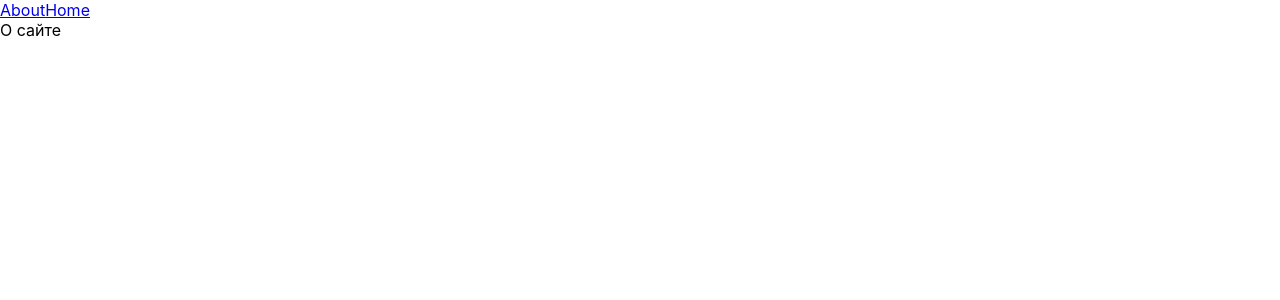
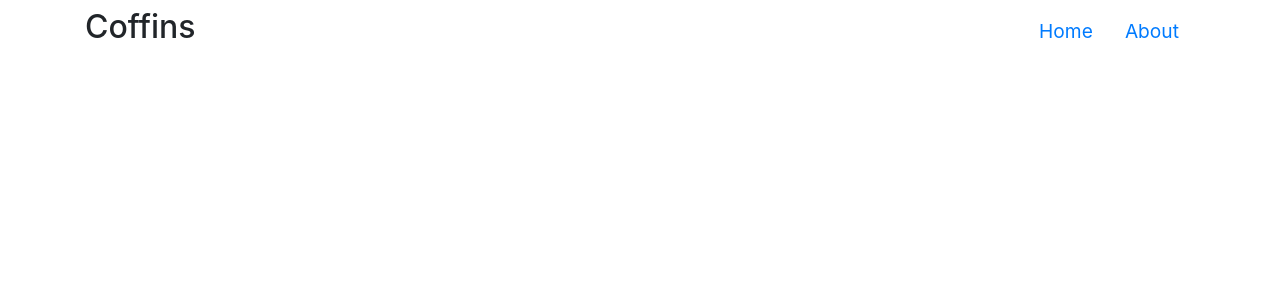
Before and after one commit to evilsquirr3l/eShop, a React (Create React App) app in the folder eShop.API/clientapp/: page /about in a window 1280 px wide. Shown: the top 300 px of the page. Built offline with nearby package versions, Linux system fonts and the light colour scheme.

Commit message:
feat: add homepage

```diff
--- /dev/null
+++ b/eShop.API/clientapp/src/About/About.module.scss
@@ -0,0 +1,99 @@
+html{
+  font-family: -apple-system, BlinkMacSystemFont, 'Segoe UI', serif;
+  font-weight: 200;
+}
+
+h1, h2, h3, h4 ,h5 ,h6, p{
+  margin: 0;
+  padding: 0;
+}
+
+body *{
+  -webkit-box-sizing: border-box;
+  box-sizing: border-box;
+}
+
+
+.testimonials{
+  padding-bottom: 2.2em;
+  text-align: center;
+  color: #666;
+}
+.testimonials h1{
+  color: #222;
+  font-size: 1.3em;
+}
+.testimonials .test-body{padding: 1em;}
+.testimonials .item{
+  text-align: center;
+  padding: 1em 0;
+}
+.testimonials img{
+  width: 4.8em;
+  height: 4.8em;
+  border-radius: 50%;
+}
+.testimonials .name{color: blue;}
+.testimonials .desig{
+  font-size: 0.7em;
+  padding: 0.5em 0;
+  color: #777;
+}
+.testimonials .share{
+  margin: 0 auto;
+  width: 5em;
+  display: -webkit-box;
+  display: -ms-flexbox;
+  display: flex;
+  -webkit-box-pack: justify;
+  -ms-flex-pack: justify;
+  justify-content: space-between;
+}
+.testimonials i{
+  color: #bfbfbf;
+  padding: 0.5em 0;
+  -webkit-transition: all 0.5s;
+  -o-transition: all 0.5s;
+  transition: all 0.5s;
+  cursor: pointer;
+}
+.testimonials i:hover{color: blue;}
+.testimonials p{
+  max-width: 27em;
+  margin: 0 auto;
+  font-size: 0.8em;
+}
+.testimonials button{
+  font-size: 1em;
+  background-color: blue;
+  color: white;
+  padding: 0.8em 2em;
+  border-radius: 2em;
+  border: 0;
+  cursor: pointer;
+  -webkit-transition: all 0.2s;
+  -o-transition: all 0.2s;
+  transition: all 0.2s;
+}
+
+.testimonials button:hover{
+  background-color: #444;
+}
+
+@media (min-width: 38.4rem){
+  .testimonials{
+    font-size: 1.2em;
+  }
+  .testimonials .test-body{
+    display: -webkit-box;
+    display: -ms-flexbox;
+    display: flex;
+    -webkit-box-pack: center;
+    -ms-flex-pack: center;
+    justify-content: center;
+  }
+  .testimonials p{
+    text-align: left;
+    padding: 1em;
+  }
+}
--- /dev/null
+++ b/eShop.API/clientapp/src/About/About.tsx
@@ -0,0 +1,12 @@
+import React from "react";
+import './About.module.scss'
+
+const About = () => {
+    return (
+        <div>
+
+        </div>
+    )
+}
+
+export default About;
--- a/eShop.API/clientapp/src/App.css
+++ b/eShop.API/clientapp/src/App.css
@@ -1,38 +1,135 @@
-.App {
-  text-align: center;
+:root {
+  --primary-color: #333;
+  --secondary-color: #444;
+  --overlay-color: rgba(0, 0, 0, 0.7);
 }
 
-.App-logo {
-  height: 40vmin;
-  pointer-events: none;
+* {
+  box-sizing: border-box;
+  margin: 0;
+  padding: 0;
 }
 
-@media (prefers-reduced-motion: no-preference) {
-  .App-logo {
-    animation: App-logo-spin infinite 20s linear;
-  }
+body {
+  font-family: 'Catamaran', sans-serif;
+  line-height: 1.6;
+  color: #333;
+  font-size: 1.1rem;
 }
 
-.App-header {
-  background-color: #282c34;
-  min-height: 100vh;
+h1,
+h2,
+h3,
+h4 {
+  line-height: 1.3;
+}
+
+a {
+  color: #444;
+  text-decoration: none;
+}
+
+ul {
+  list-style: none;
+}
+
+.container {
+  max-width: 1100px;
+  margin: auto;
+  overflow: hidden;
+  padding: 0 2rem;
+}
+
+.navbar {
+  font-size: 1.2rem;
+  padding-top: 0.3rem;
+  padding-bottom: 0.3rem;
+}
+
+.navbar .container {
+  display: grid;
+  grid-template-columns: repeat(2, 1fr);
+  grid-gap: 2rem;
+}
+
+.navbar .logo {
+  font-size: 2rem;
+}
+
+.navbar ul {
+  justify-self: flex-end;
+  display: flex;
+  align-items: center;
+  justify-content: center;
+}
+
+.navbar a {
+  padding: 0 1rem;
+}
+
+.navbar a:hover {
+  color: #555;
+}
+
+.section-a {
+  margin: 2rem 0;
+}
+
+.section-a .container {
+  display: grid;
+  grid-template-columns: 1fr 1fr;
+  grid-gap: 3rem;
+  align-items: center;
+  justify-content: center;
+}
+
+.section-a h1 {
+  font-size: 4rem;
+  color: var(--primary-color);
+}
+
+.section-a p {
+  margin: 1rem 0;
+}
+
+.section-b {
+  position: relative;
+  background: url('https://static.highsnobiety.com/thumbor/-awy8Cb45ZM70HsdedG6Qu_f9mg=/1600x1067/static.highsnobiety.com/wp-content/uploads/2020/01/24224831/the-gentlemen-movie-style-01.jpg') no-repeat bottom center/cover;
+  height: 600px;
+}
+
+.section-b-inner {
+  color: #fff;
+  height: 100%;
   display: flex;
   flex-direction: column;
   align-items: center;
   justify-content: center;
-  font-size: calc(10px + 2vmin);
-  color: white;
+  text-align: center;
+  margin: auto;
+  max-width: 860px;
+  padding: 5rem 0;
 }
 
-.App-link {
-  color: #61dafb;
+.section-b-inner h3 {
+  font-size: 2rem;
 }
 
-@keyframes App-logo-spin {
-  from {
-    transform: rotate(0deg);
-  }
-  to {
-    transform: rotate(360deg);
-  }
+.section-b-inner h2 {
+  font-size: 5rem;
+  margin-top: 1rem;
 }
+
+.section-b-inner p {
+  margin-top: 1rem;
+  font-size: 1.5rem;
+}
+
+.overlay {
+  height: 100%;
+  width: 100%;
+  position: absolute;
+  top: 0;
+  left: 0;
+  background-color: var(--overlay-color);
+}
--- a/eShop.API/clientapp/src/App.tsx
+++ b/eShop.API/clientapp/src/App.tsx
@@ -1,42 +1,20 @@
 import React from 'react';
 import './App.css';
-import {NavLink, Route} from 'react-router-dom'
-
+import NavBar from "./Navbar/Navbar";
+import {Route} from "react-router-dom";
+import Home from "./Home/Home";
+import About from "./About/About";
 
 function App() {
     return (
-        <NavBar/>
+        <div>
+            <NavBar/>
+            <div>
+                <Route path='/about' render={About}/>
+                <Route exact path='/' component={Home}/>
+            </div>
+        </div>
     );
 }
 
-function NavBar() {
-    return (
-        <div>
-            <NavLink to='/about'>
-                About
-            </NavLink>
-            <NavLink to='/'>
-                Home
-            </NavLink>
-            <div>
-                <Route path='/about' render={About}>О сайте</Route>
-                <Route exact path='/' component={Home}>Главная</Route>
-            </div>
-        </div>
-
-    )
-}
-
-function Home() {
-    return (
-        <div>home</div>
-    )
-}
-
-function About() {
-    return (
-        <div>About</div>
-    )
-}
-
 export default App;
--- /dev/null
+++ b/eShop.API/clientapp/src/Home/Home.tsx
@@ -0,0 +1,40 @@
+import Button from "@material-ui/core/Button";
+import React from "react";
+import About from "../About/About";
+
+const Home = () => {
+    return (
+        <div>
+            <section className="section-a">
+                <div className="container">
+                    <div>
+                        <h1>Лучшие костюмы. Без ограничений.</h1>
+                        <p>
+                            Не смейте звать меня на вечеринку, на которой дресс-код не похож на ассортимент этого магазина.
+                        </p>
+                        <Button variant="outlined" color="primary">
+                            Узнать больше
+                        </Button>
+                    </div>
+                    <img src="https://www.lonsdale.com/images/products/63808304_l.jpg" alt=""/>
+                </div>
+            </section>
+
+            <section id="about" className="section-b">
+                <div className="overlay">
+                    <div className="section-b-inner py-5">
+                        <h3 className="text-2">Powerful. Colorful. Wonderful.</h3>
+                        <h2 className="text-5 mt-1">Оденься как стильный житомирский стиляга.</h2>
+                        <p className="mt-1">
+                            Костюмы, в которых ходят на светские рауты
+                        </p>
+                    </div>
+                </div>
+            </section>
+            <About/>
+        </div>
+
+    )
+}
+
+export default Home;
--- /dev/null
+++ b/eShop.API/clientapp/src/Navbar/Navbar.tsx
@@ -0,0 +1,19 @@
+import React from "react";
+
+function NavBar() {
+    return (
+        <div>
+            <nav className="navbar">
+                <div className="container">
+                    <h1 className="logo">Coffins</h1>
+                    <ul className="nav">
+                        <li><a href="#home">Home</a></li>
+                        <li><a href="#about">About</a></li>
+                    </ul>
+                </div>
+            </nav>
+        </div>
+    )
+}
+
+export default NavBar;
--- a/eShop.API/clientapp/src/index.tsx
+++ b/eShop.API/clientapp/src/index.tsx
@@ -4,6 +4,7 @@ import './index.css';
 import App from './App';
 import reportWebVitals from './reportWebVitals';
 import {BrowserRouter} from "react-router-dom";
+import 'bootstrap/dist/css/bootstrap.min.css';
 
 ReactDOM.render(
     <React.StrictMode>
```
Also changed, not shown: eShop.API/clientapp/package.json (+8 -1 lines), 2 other files (tests, documents, lock files or other folders).
